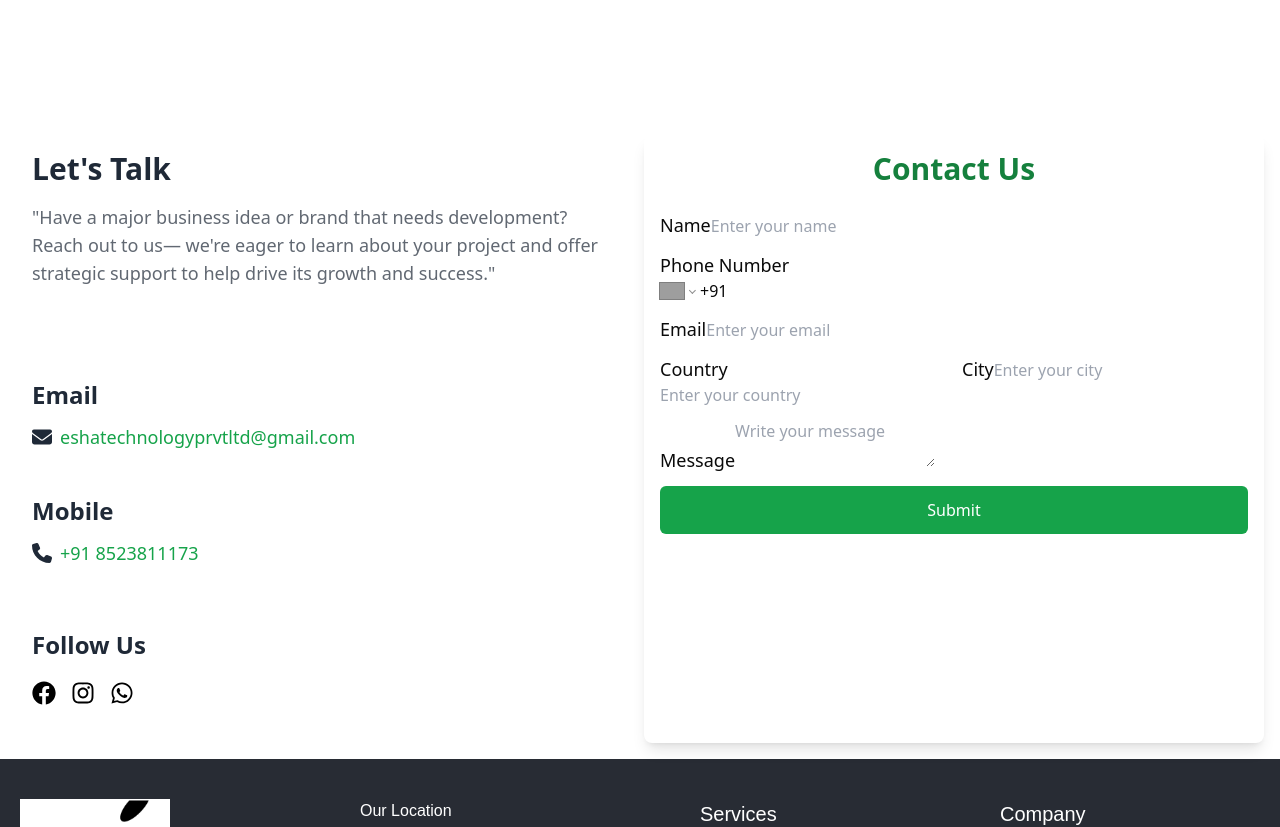
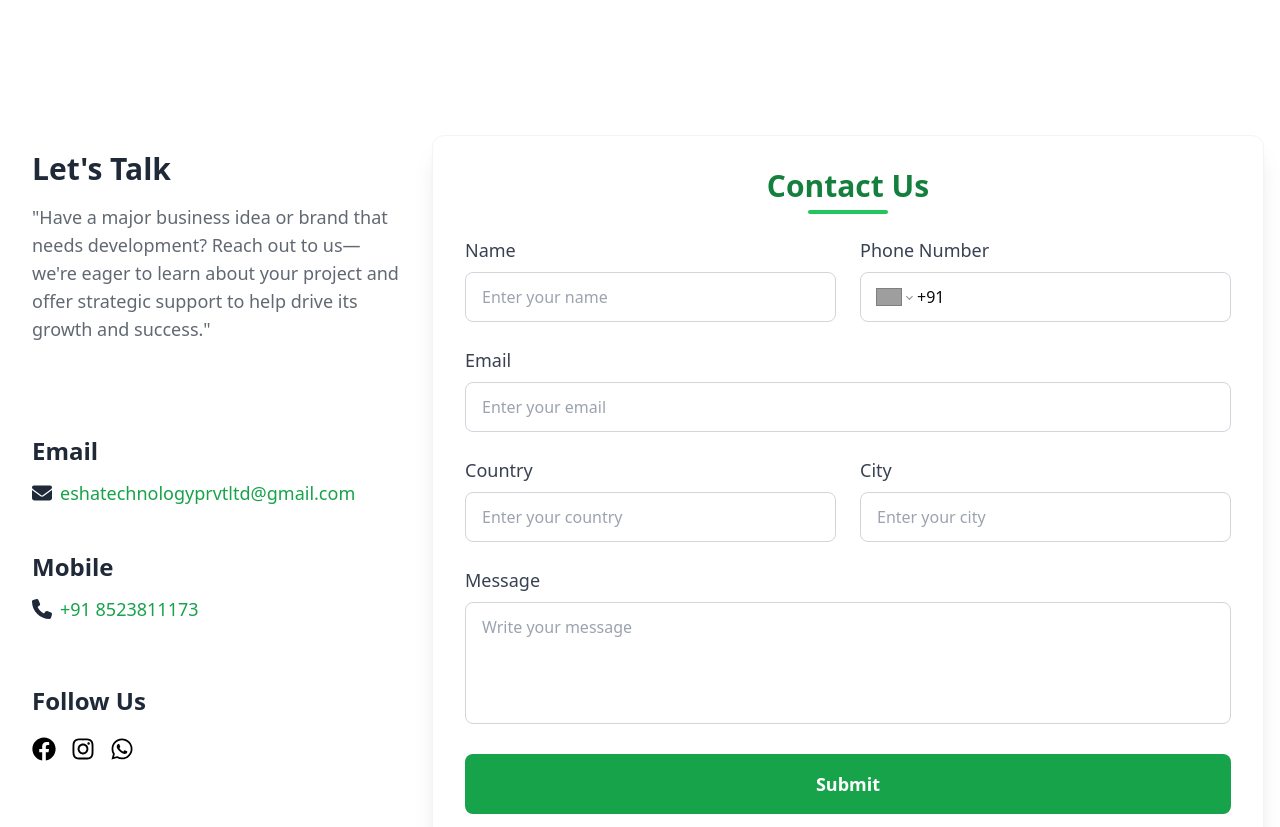
Before and after one commit to esha-technology/mehaa-finserv, a Next.js app: page /home in a window 1280 px wide. Shown: the part 4160-4987 px from the top of the page. Built offline with nearby package versions, Linux system fonts and the light colour scheme; grey boxes are pictures that could not be loaded.

Commit message:
contact us form fix

```diff
--- a/app/components/ContactUsForm.tsx
+++ b/app/components/ContactUsForm.tsx
@@ -110,7 +110,7 @@ const ContactUs: React.FC = () => {
       </div>
 
       {/* Right Side Form Content */}
-      <div className="contact-form-container flex-1 md:w-2/3 bg-white p-4 rounded-lg shadow-lg">
+      <div className="contact-form-container max-w-4xl mx-auto md:w-2/3 bg-white p-8 rounded-xl shadow-xl border border-gray-100 hover:shadow-2xl transition-shadow duration-300">
       <ToastContainer
         position="top-right"
         autoClose={3000}
@@ -123,64 +123,83 @@ const ContactUs: React.FC = () => {
         pauseOnHover
         theme="light"
       />
-        <h2 className="text-center text-3xl font-semibold text-green-700 mb-6">Contact Us</h2>
-        <form ref={formRef} onSubmit={handleSubmit} className="space-y-3">
+
+      <h2 className="text-center text-3xl font-bold text-green-700 mb-8 relative">
+        <span className="relative after:content-[''] after:absolute after:-bottom-2 after:left-1/2 after:-translate-x-1/2 after:w-20 after:h-1 after:bg-green-500 after:rounded-full">
+          Contact Us
+        </span>
+      </h2>
+
+      <form ref={formRef} onSubmit={handleSubmit} className="space-y-6">
+        <div className="grid md:grid-cols-2 gap-6">
           <div className="form-group">
-            <label htmlFor="name" className="text-lg">Name</label>
+            <label htmlFor="name" className="block text-gray-700 text-lg font-medium mb-2">
+              Name
+            </label>
             <input
               type="text"
               id="name"
               name="name"
-              className="input-field"
+              className="w-full px-4 py-3 rounded-lg border border-gray-300 focus:ring-2 focus:ring-green-500 focus:border-transparent transition-all duration-300 outline-none"
               placeholder="Enter your name"
               required
             />
           </div>
 
           <div className="form-group">
-            <label htmlFor="number" className="text-lg">Phone Number</label>
+            <label htmlFor="number" className="block text-gray-700 text-lg font-medium mb-2">
+              Phone Number
+            </label>
             <PhoneInput
               international
               defaultCountry="IN"
               value={phoneNumber}
               onChange={(value) => setPhoneNumber(value || '')}
-              className="phone-input w-full"
+              className="w-full px-4 py-3 rounded-lg border border-gray-300 focus:ring-2 focus:ring-green-500 focus:border-transparent transition-all duration-300"
               placeholder="Enter your phone number"
+              required
+            />
+          </div>
+        </div>
+
+        <div className="form-group">
+          <label htmlFor="email" className="block text-gray-700 text-lg font-medium mb-2">
+            Email
+          </label>
+          <input
+            type="email"
+            id="email"
+            name="email"
+            className="w-full px-4 py-3 rounded-lg border border-gray-300 focus:ring-2 focus:ring-green-500 focus:border-transparent transition-all duration-300 outline-none"
+            placeholder="Enter your email"
+            required
+          />
+        </div>
+
+        <div className="grid md:grid-cols-2 gap-6">
+          <div className="form-group">
+            <label htmlFor="country" className="block text-gray-700 text-lg font-medium mb-2">
+              Country
+            </label>
+            <input
+              type="text"
+              id="country"
+              name="country"
+              className="w-full px-4 py-3 rounded-lg border border-gray-300 focus:ring-2 focus:ring-green-500 focus:border-transparent transition-all duration-300 outline-none"
+              placeholder="Enter your country"
               required
             />
           </div>
 
           <div className="form-group">
-            <label htmlFor="email" className="text-lg">Email</label>
-            <input
-              type="email"
-              id="email"
-              name="email"
-              className="input-field"
-              placeholder="Enter your email"
-              required
-            />
-          </div>
-
-          <div className="form-group flex gap-4">
-            <div className="location-country flex-1">
-              <label htmlFor="country" className="text-lg">Country</label>
-              <input
-                type="text"
-                id="country"
-                name="country"
-                className="input-field"
-                placeholder="Enter your country"
-                required
-              />
-            </div>
-            <div className="location-city flex-1">
-              <label htmlFor="city" className="text-lg">City</label>
+            <label htmlFor="city" className="block text-gray-700 text-lg font-medium mb-2">
+              City
+            </label>
             <input
               type="text"
               id="city"
               name="city"
-                className="input-field"
+              className="w-full px-4 py-3 rounded-lg border border-gray-300 focus:ring-2 focus:ring-green-500 focus:border-transparent transition-all duration-300 outline-none"
               placeholder="Enter your city"
               required
             />
@@ -188,17 +207,23 @@ const ContactUs: React.FC = () => {
         </div>
 
         <div className="form-group">
-            <label htmlFor="message" className="text-lg">Message</label>
+          <label htmlFor="message" className="block text-gray-700 text-lg font-medium mb-2">
+            Message
+          </label>
           <textarea
             id="message"
             name="message"
-              className="input-field"
+            rows={4}
+            className="w-full px-4 py-3 rounded-lg border border-gray-300 focus:ring-2 focus:ring-green-500 focus:border-transparent transition-all duration-300 outline-none resize-none"
             placeholder="Write your message"
             required
           />
         </div>
 
-          <button type="submit" className="w-full p-3 bg-green-600 text-white rounded-md transition-all duration-300 hover:bg-green-700">
+        <button
+          type="submit"
+          className="w-full p-4 bg-green-600 text-white text-lg font-semibold rounded-lg transition-all duration-300 hover:bg-green-700 hover:shadow-lg transform hover:-translate-y-0.5 focus:outline-none focus:ring-2 focus:ring-green-500 focus:ring-offset-2"
+        >
           Submit
         </button>
       </form>
```
Lines whose indentation alone changed are shown as unchanged.
